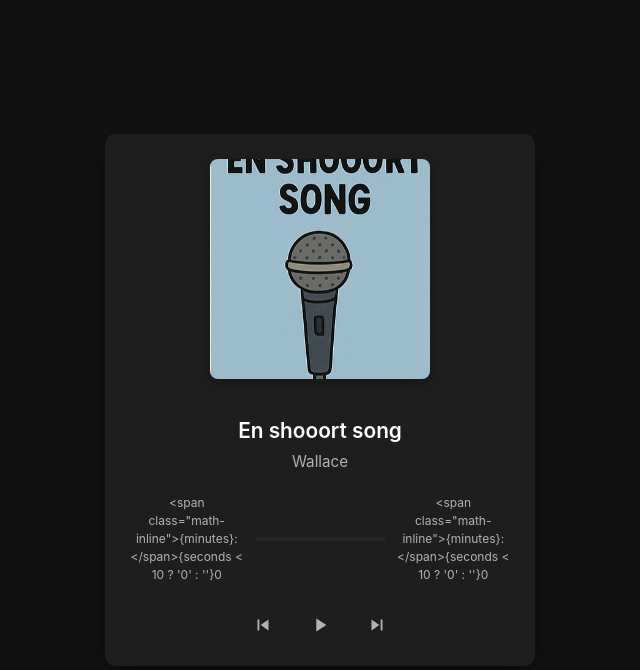
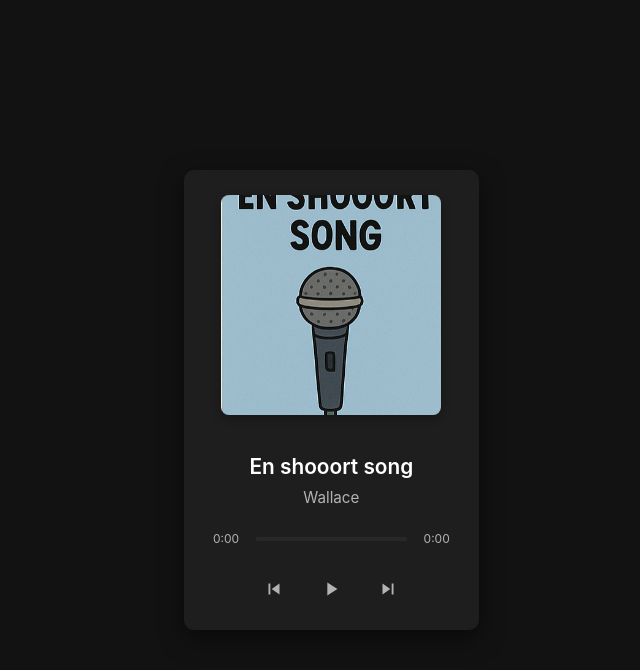
Before and after one commit to WallaceLaMenace/mon_lecteur_musical, a React (Vite) app: page / in a window 1280 px wide. Shown: the top 670 px of the page, without its empty margins (320-960 px from the left). Built offline with nearby package versions, Linux system fonts and the light colour scheme.

Commit message:
changement temps

```diff
--- a/src/App.jsx
+++ b/src/App.jsx
@@ -96,11 +96,15 @@ function App() {
   };
 
   // ----- Formatage du temps -----
-  const formatTime = (timeInSeconds) => {
-    const minutes = Math.floor(timeInSeconds / 60);
-    const seconds = Math.floor(timeInSeconds % 60);
-    return `<span class="math-inline">\{minutes\}\:</span>{seconds < 10 ? '0' : ''}${seconds}`;
-  };
+ const formatTime = (timeInSeconds) => {
+   if (isNaN(timeInSeconds) || timeInSeconds === 0) {
+      return '0:00'; // Gérer NaN ou 0 explicitement
+   }
+   const minutes = Math.floor(timeInSeconds / 60);
+   const seconds = Math.floor(timeInSeconds % 60);
+   // Retourne bien une chaîne formatée
+   return `<span class="math-inline">\{minutes\}\:</span>{seconds < 10 ? '0' : ''}${seconds}`;
+ };
 
   // ----- Rendu du composant -----
 
```
